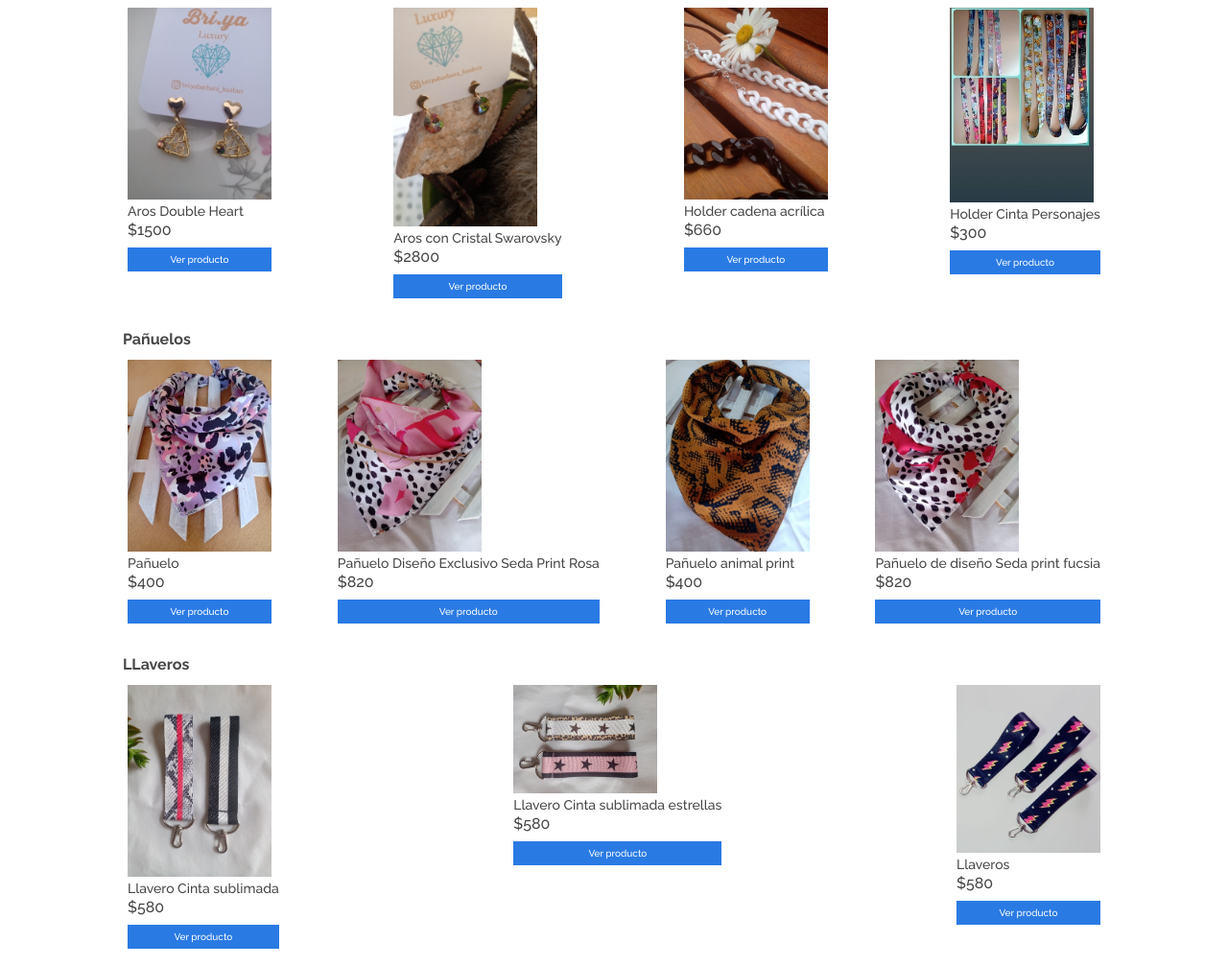
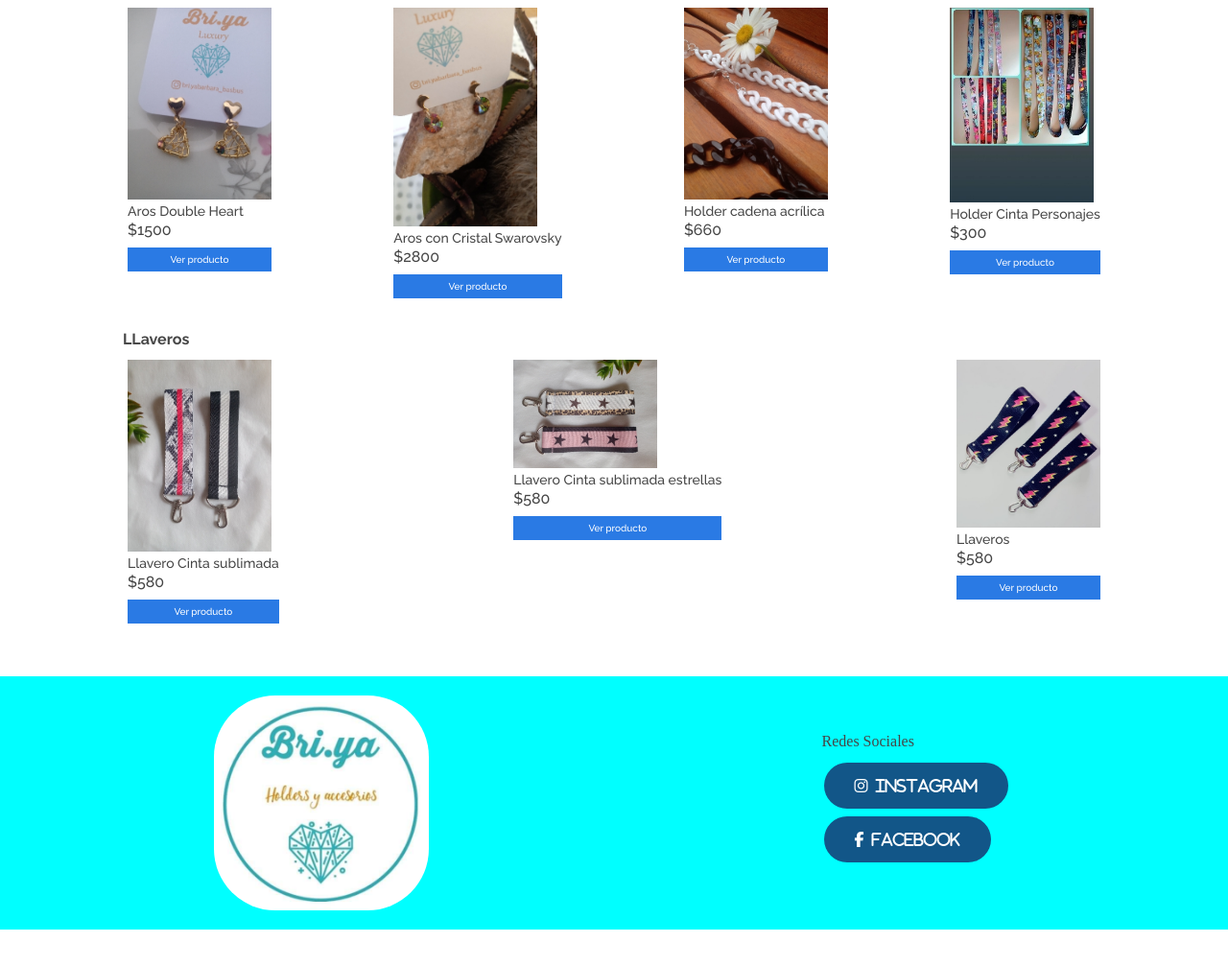
Before and after one commit to Kukre2005/Proyecto-Bri-ya, a website with bundled scripts: page index.html in a window 1280 px wide. Shown: the part 1113-2120 px from the top of the page at 96% size. Built offline with nearby package versions, Linux system fonts and the light colour scheme.

Commit message:
cambio de color menu & footer

```diff
--- a/css/styles.css
+++ b/css/styles.css
@@ -16,7 +16,7 @@
 }
 
 .header {
-  background-color: var(--color-rose);
+  background-color: var(--color-cyan);
 }
 
 .header img {
@@ -28,7 +28,7 @@
 }
 
 .menu {
-  background-color: var(--color-rose);
+  background-color: var(--color-cyan);
   box-shadow: 0 0 5px #00000060;
 }
 
@@ -216,7 +216,7 @@ nav button {
 }
 
 #contacto {
-  background-color: rosybrown;
+  background-color: var(--color-cyan);
   display: flex;
   justify-content: space-around;
   padding: 20px;
@@ -255,12 +255,12 @@ nav button {
 
 
 .footer {
-  background-color: rosybrown;
+  background-color: var(--color-cyan);
   display: -webkit-box;
   display: -ms-flexbox;
   display: flex;
   -ms-flex-pack: distribute;
-      justify-content: space-around;
+  justify-content: space-around;
   padding: 20px;
   margin-top: 50px;
 }
--- a/data/productos.js
+++ b/data/productos.js
@@ -128,37 +128,6 @@ const scrunchies = [
 
 ]
 
-const pañuelos = [
-    {
-        id:0,
-        img:"./img/Pañuelos/pañuelos_1.jpg",
-        title:"Pañuelo",
-        desc:"Pañuelo de Satén 47x47 cm. Diseños varios sujeto a stock",
-        precio:400
-    },
-    {
-        id:1,
-        img:"./img/Pañuelos/pañuelos_2.jpg",
-        title:"Pañuelo Diseño Exclusivo Seda Print Rosa",
-        desc:"Pañuelo de Seda de 50 x50 Cms. Linea Bandida. Diseño Exclusivo",
-        precio:820
-    },
-    {
-        id:2,
-        img:"./img/Pañuelos/pañuelos_3.jpg",
-        title:"Pañuelo animal print",
-        desc:"Satén 47x47cm",
-        precio:400
-    },
-    {
-        id:3,
-        img:"./img/Pañuelos/pañuelos_4.jpg",
-        title:"Pañuelo de diseño Seda print fucsia",
-        desc:"Pañuelo de Seda de 50 x50 Cms. Linea Bandida. Diseño Exclusivo",
-        precio:820.00
-    },
-]
-
 const llaveros = [
     {
         id:0,
@@ -188,6 +157,5 @@ export const data = {
     accesorios,
     luxury,
     scrunchies,
-    pañuelos,
     llaveros,
 }
--- a/index.html
+++ b/index.html
@@ -65,14 +65,6 @@
 
         <section id="main-wrapper">
             <div id="categorie-title">
-                <h1>Pañuelos</h1>
-            </div>
-            <div id="product-card-wrapper" class="pañuelos">
-            </div>
-        </section>
-
-        <section id="main-wrapper">
-            <div id="categorie-title">
                 <h1>LLaveros</h1>
             </div>
             <div id="product-card-wrapper" class="llaveros">
--- a/js/handleNewProduct.js
+++ b/js/handleNewProduct.js
@@ -39,10 +39,6 @@ btnEnviar.addEventListener("click", (event) => {
             newProducto.id = data.luxury.length + 1;
             data.luxury.push(newProducto);
             break;
-        case "pañuelos":
-            newProducto.id = data.pañuelos.length + 1;
-            data.pañuelos.push(newProducto);
-            break;
         case "llaveros":
             newProducto.id = data.llaveros.length + 1,
             data.llaveros.push(newProducto);
--- a/js/main.js
+++ b/js/main.js
@@ -4,14 +4,12 @@ import { data } from '../data/productos.js';
 let cardWrapperAccesorios = document.querySelector(".accesorios");
 let cardWrapperScrunchies = document.querySelector(".scrunchies");
 let cardWrapperLuxury = document.querySelector(".luxury");
-let cardWrapperPañuelos = document.querySelector(".pañuelos");
 let cardWrapperLlaveros = document.querySelector(".llaveros")
 
 const showProducts = () => {
     listarProductos(cardWrapperAccesorios,data.accesorios);
     listarProductos(cardWrapperScrunchies,data.scrunchies);
     listarProductos(cardWrapperLuxury,data.luxury);
-    listarProductos(cardWrapperPañuelos,data.pañuelos);
     listarProductos(cardWrapperLlaveros,data.llaveros);
 }
 
@@ -48,9 +46,6 @@ window.mostrarInfo = (id, event) =>{
         case "luxury":
             crearModal(data.luxury[id]);
             break;
-        case "pañuelos":
-            crearModal(data.pañuelos[id]);
-            break;
         case "llaveros":
             crearModal(data.llaveros[id]);
             break;
```
